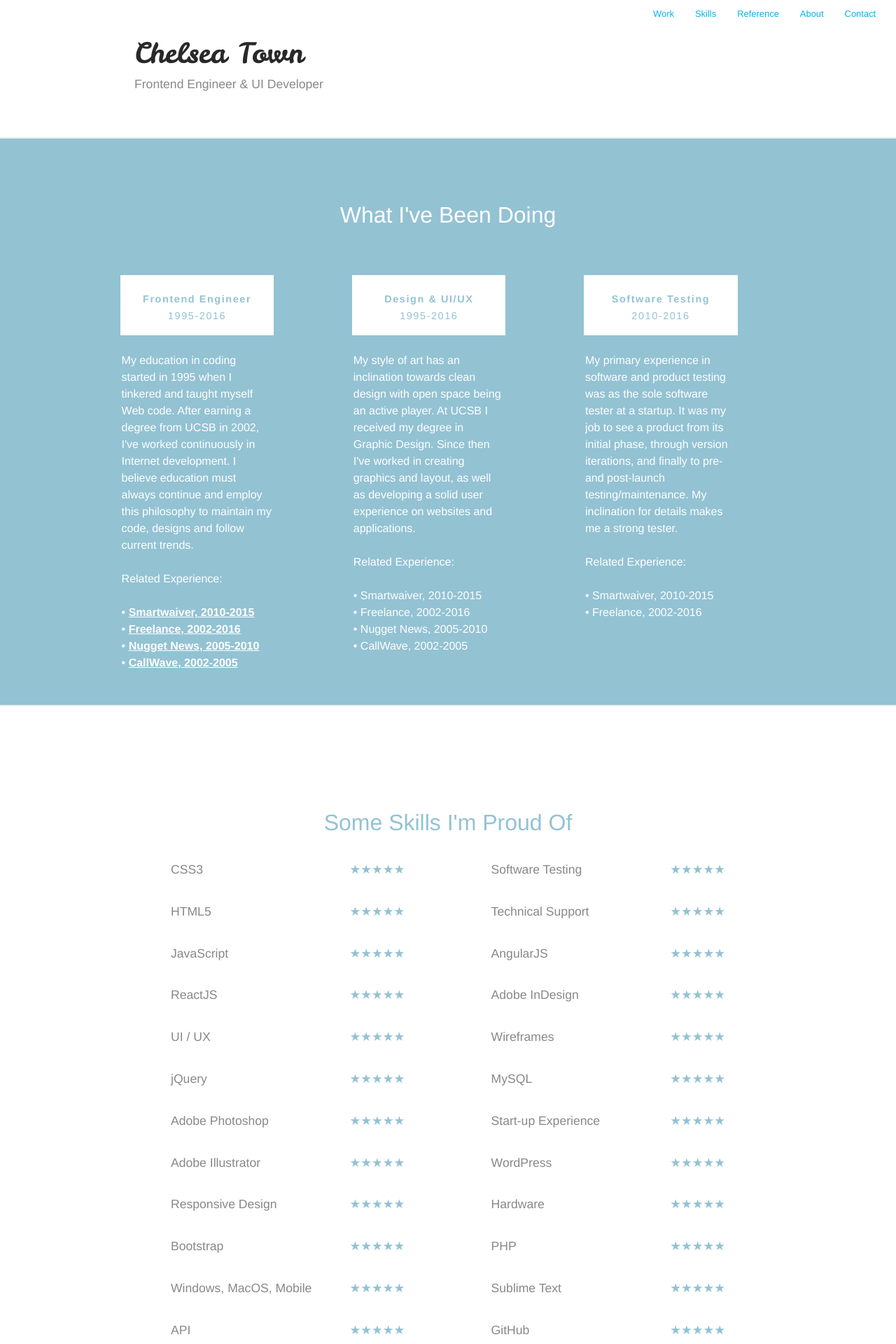
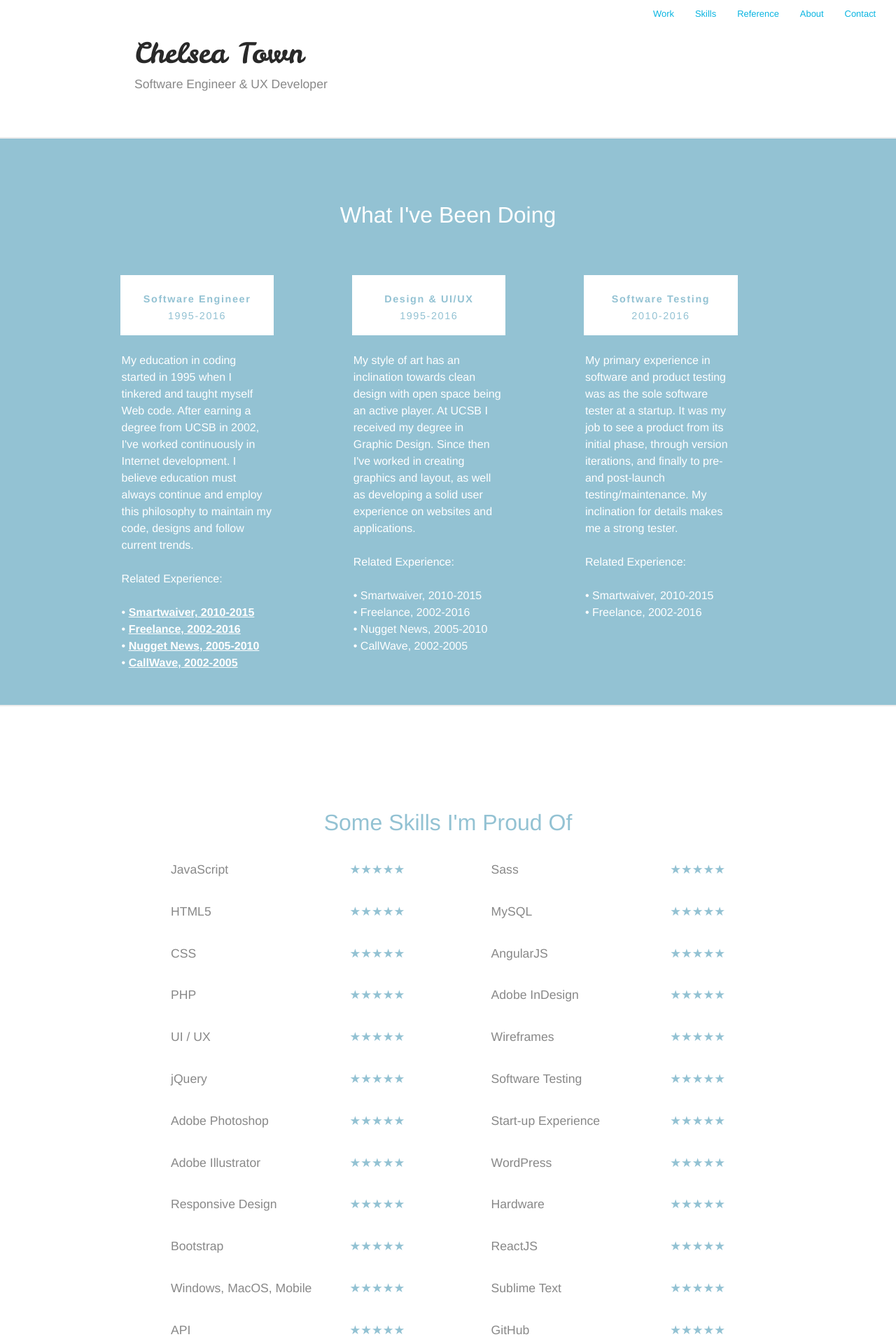
Before and after one commit to schatzab/chelseatown, a PHP site: page / in a window 1280 px wide. Shown: the top 1920 px of the page at 70% size. Run offline with PHP 8.4, Linux system fonts and the light colour scheme; some libraries are stand-ins or nearby versions.

Commit message:
text changes

```diff
--- a/inc/header.inc.php
+++ b/inc/header.inc.php
@@ -14,7 +14,7 @@
 		<div class="container_inner_header">
 			<div class="header_left">
 				<div class="head_text">Chelsea Town</div>
-				<h2>Frontend Engineer & UI Developer</h2>
+				<h2>Software Engineer & UX Developer</h2>
 			</div>
 
 
--- a/inc/work.inc.php
+++ b/inc/work.inc.php
@@ -5,7 +5,7 @@
 
 	<div class="work_main_container_inner">
 		<div class="work_main_box">
-			<div class="work_main_box_header"><h3 style="color: #93c2d3;"><b>Frontend Engineer</b><br> 1995-<?php echo date("Y"); ?></h3></div>
+			<div class="work_main_box_header"><h3 style="color: #93c2d3;"><b>Software Engineer</b><br> 1995-<?php echo date("Y"); ?></h3></div>
 			<div class="work_main_box_text">
 				My education in coding started in 1995 when I tinkered and taught myself Web code. After earning a degree from UCSB in 2002, I've worked continuously in Internet development. I believe education must always continue and employ this philosophy to maintain my code, designs and follow current trends.<br><br>
 
--- a/index.php
+++ b/index.php
@@ -10,8 +10,6 @@
  <!--css-->
 <link rel="stylesheet" type="text/css" href="css/chelseatown.css">
 <link href='https://fonts.googleapis.com/css?family=Arimo:400,700' rel='stylesheet' type='text/css'> <!-- body -->
-<link href='https://fonts.googleapis.com/css?family=Cinzel:700' rel='stylesheet' type='text/css'> <!-- up arrow -->
-<link href='https://fonts.googleapis.com/css?family=Leckerli+One' rel='stylesheet' type='text/css'> <!-- quote -->
 <link href='https://fonts.googleapis.com/css?family=Kreon:700' rel='stylesheet' type='text/css'>
 <!-- header -->
 <link rel="stylesheet" type="text/css" href="css/normalize.css">
@@ -41,6 +39,9 @@
 <script src="js/showskills.js" type="text/javascript"></script>
 <!--endjs-->
 
+<link href='https://fonts.googleapis.com/css?family=Cinzel:700' rel='stylesheet' type='text/css'> <!-- up arrow -->
+<link href='https://fonts.googleapis.com/css?family=Leckerli+One' rel='stylesheet' type='text/css'> <!-- quote -->
+
 <script>
   (function(i,s,o,g,r,a,m){i['GoogleAnalyticsObject']=r;i[r]=i[r]||function(){
   (i[r].q=i[r].q||[]).push(arguments)},i[r].l=1*new Date();a=s.createElement(o),
--- a/js/showskills.js
+++ b/js/showskills.js
@@ -1,6 +1,6 @@
 // Show Skills
-var skills1 = ["CSS3", "HTML5", "JavaScript", "ReactJS", "UI / UX", "jQuery", "Adobe Photoshop", "Adobe Illustrator", "Responsive Design", "Bootstrap", "Windows, MacOS, Mobile", "API", "Remote Work"];
-var skills2 = ["Software Testing", "Technical Support", "AngularJS", "Adobe InDesign", "Wireframes", "MySQL", "Start-up Experience", "WordPress", "Hardware", "PHP", "Sublime Text",  "GitHub", "npm"];
+var skills1 = ["JavaScript", "HTML5", "CSS", "PHP", "UI / UX", "jQuery", "Adobe Photoshop", "Adobe Illustrator", "Responsive Design", "Bootstrap", "Windows, MacOS, Mobile", "API", "Remote Work"];
+var skills2 = ["Sass", "MySQL", "AngularJS", "Adobe InDesign", "Wireframes", "Software Testing", "Start-up Experience", "WordPress", "Hardware", "ReactJS", "Sublime Text",  "GitHub", "npm"];
 
 // Skils Function
 function loadSkills() {
```
